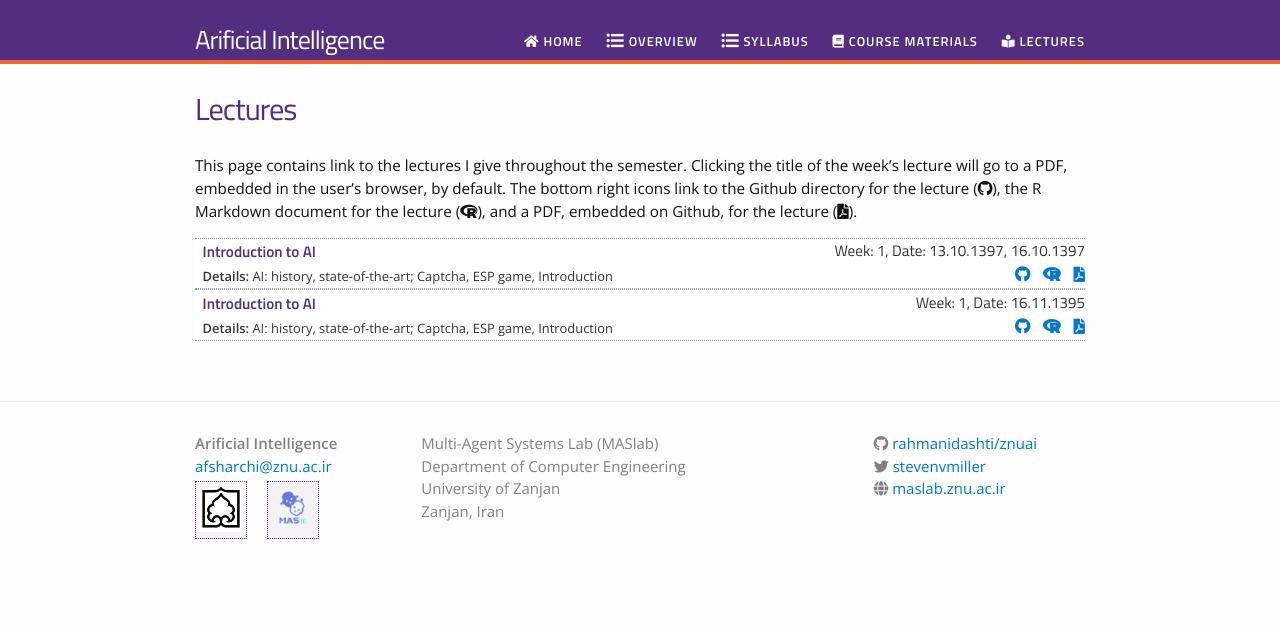
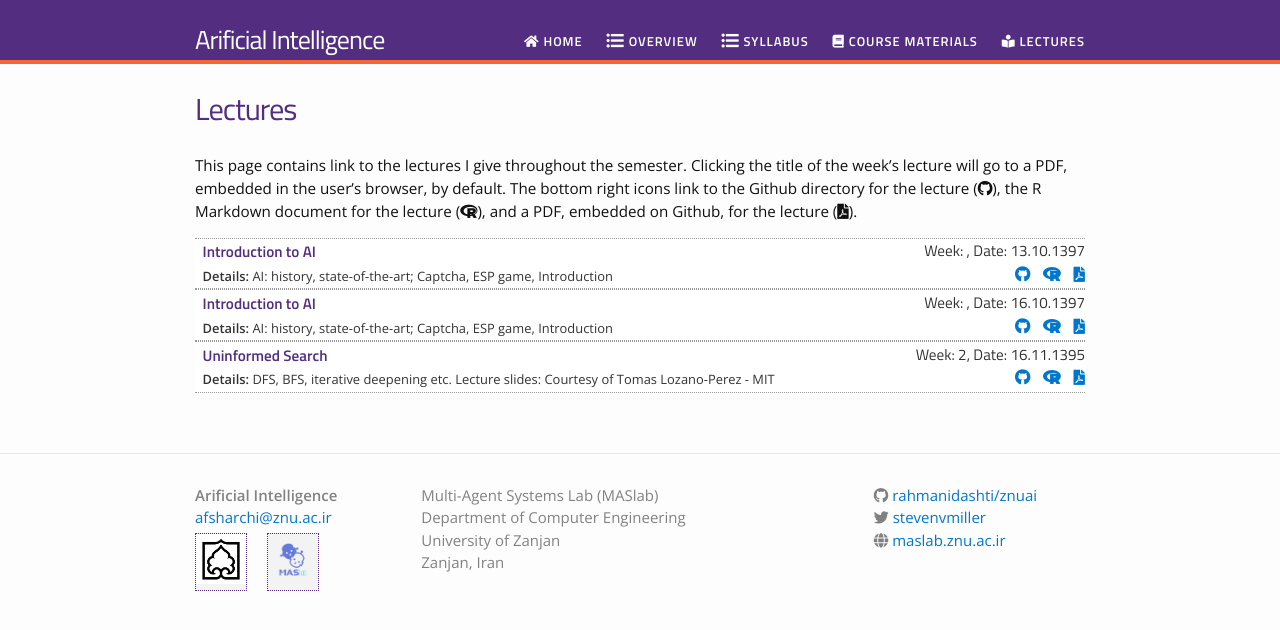
Before and after one commit to rahmanidashti/znuai, a Jekyll site: the page built from lectures.md, in a window 1280 px wide. Shown: the top 630 px of the page. Built offline with Jekyll 4.4.1, drawn with Linux system fonts in a browser that asks for light colours; nearby versions of some CDN libraries.

Commit message:
Update lectures.yml

```diff
--- a/_data/lectures.yml
+++ b/_data/lectures.yml
@@ -1,12 +1,18 @@
 - title: "Introduction to AI"
-  weeks: 1
-  date: 13.10.1397, 16.10.1397
+  week: 1
+  date: 13.10.1397
   filename: intro
   dirname: files
   tldr: "AI: history, state-of-the-art; Captcha, ESP game, Introduction"
 - title: "Introduction to AI"
-  weeks: 1
+  week: 1
+  date: 16.10.1397
+  filename: intro
+  dirname: files
+  tldr: "AI: history, state-of-the-art; Captcha, ESP game, Introduction"
+- title: "Uninformed Search"
+  weeks: 2
   date: 16.11.1395
   filename: intro
   dirname: files
-  tldr: "AI: history, state-of-the-art; Captcha, ESP game, Introduction"
+  tldr: "DFS, BFS, iterative deepening etc. Lecture slides: Courtesy of Tomas Lozano-Perez - MIT"
```
